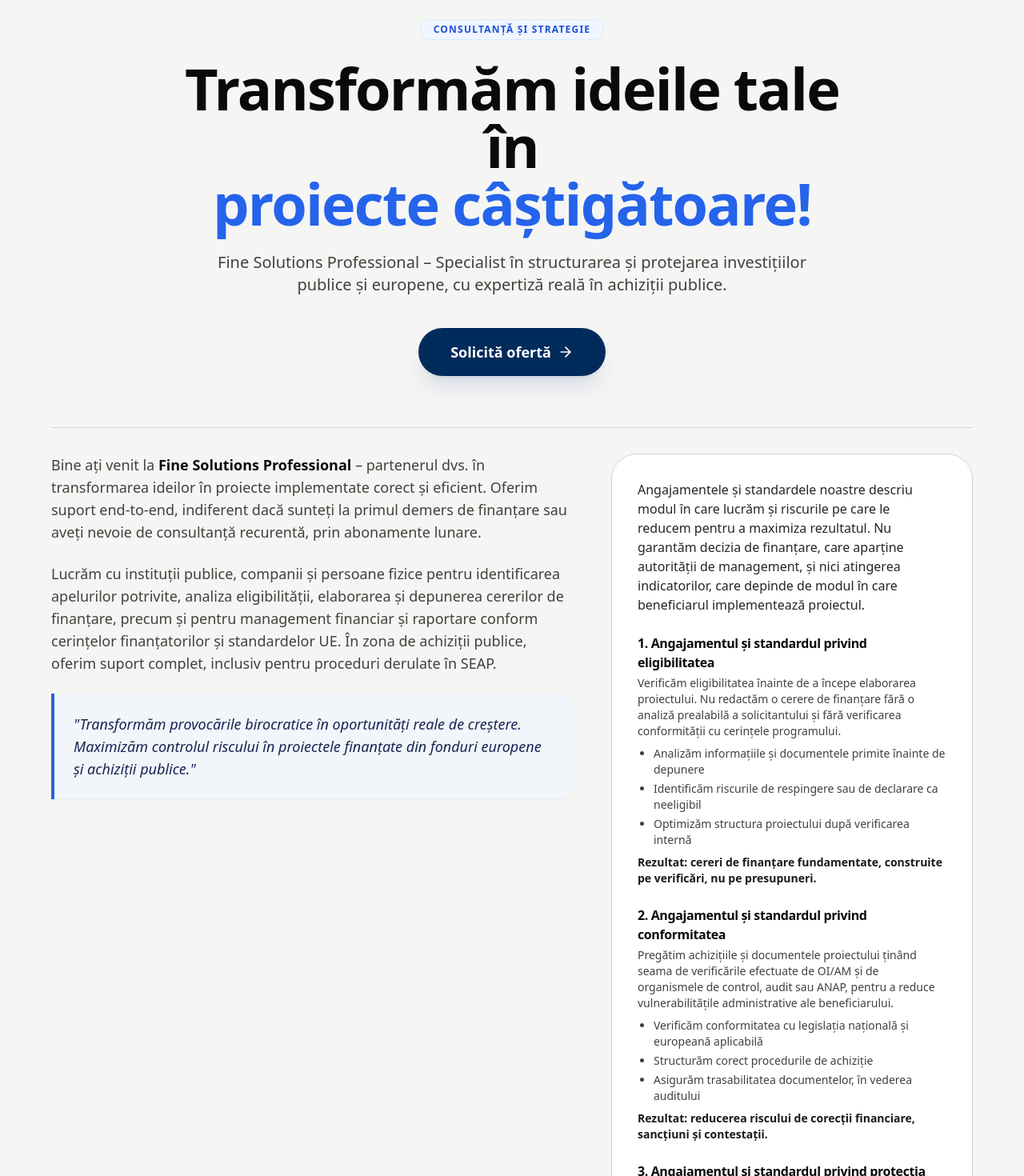
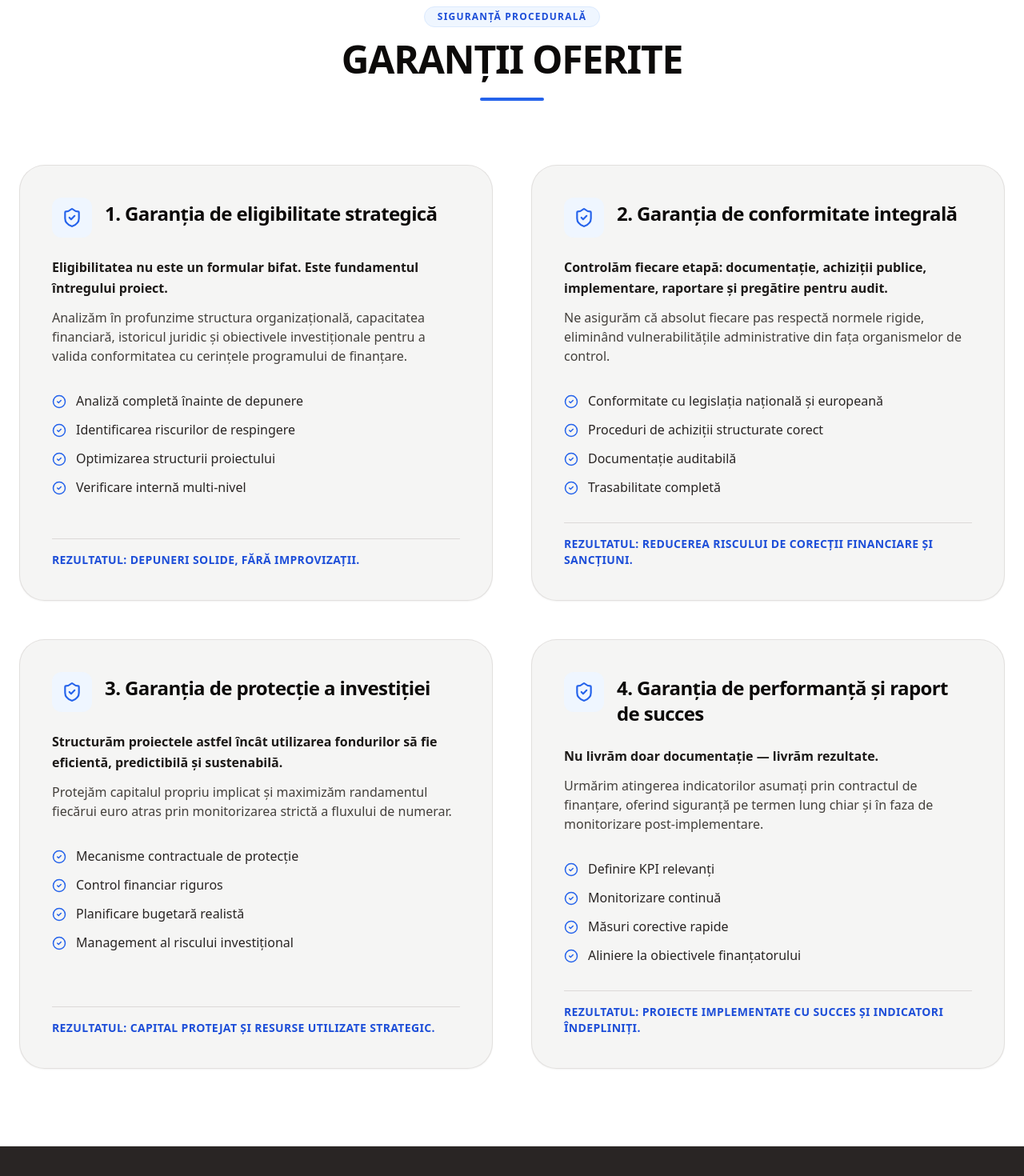
Before and after one commit to evialbert/FSPro, a Next.js app: page / in a window 1280 px wide. Shown: the part 2740-4210 px from the top of the page at 80% size. Built offline with nearby package versions, Linux system fonts and the light colour scheme.

Commit message:
Restaurare cod inițial Hero.tsx

```diff
--- a/components/Garantii.tsx
+++ b/components/Garantii.tsx
@@ -1,139 +1,143 @@
 "use client";
 
-import React from "react";
-import { CheckCircle2, ArrowRight } from "lucide-react";
+import React from 'react';
+import { ShieldCheck, CheckCircle2 } from 'lucide-react';
+import { motion } from 'framer-motion';
 
-export default function Hero() {
+export default function Garantii() {
+  const garantii = [
+    {
+      title: "1. Garanția de eligibilitate strategică",
+      intro: "Eligibilitatea nu este un formular bifat. Este fundamentul întregului proiect.",
+      desc: "Analizăm în profunzime structura organizațională, capacitatea financiară, istoricul juridic și obiectivele investiționale pentru a valida conformitatea cu cerințele programului de finanțare.",
+      bullets: [
+        "Analiză completă înainte de depunere",
+        "Identificarea riscurilor de respingere",
+        "Optimizarea structurii proiectului",
+        "Verificare internă multi-nivel"
+      ],
+      result: "Rezultatul: depuneri solide, fără improvizații."
+    },
+    {
+      title: "2. Garanția de conformitate integrală",
+      intro: "Controlăm fiecare etapă: documentație, achiziții publice, implementare, raportare și pregătire pentru audit.",
+      desc: "Ne asigurăm că absolut fiecare pas respectă normele rigide, eliminând vulnerabilitățile administrative din fața organismelor de control.",
+      bullets: [
+        "Conformitate cu legislația națională și europeană",
+        "Proceduri de achiziții structurate corect",
+        "Documentație auditabilă",
+        "Trasabilitate completă"
+      ],
+      result: "Rezultatul: reducerea riscului de corecții financiare și sancțiuni."
+    },
+    {
+      title: "3. Garanția de protecție a investiției",
+      intro: "Structurăm proiectele astfel încât utilizarea fondurilor să fie eficientă, predictibilă și sustenabilă.",
+      desc: " Protejăm capitalul propriu implicat și maximizăm randamentul fiecărui euro atras prin monitorizarea strictă a fluxului de numerar.",
+      bullets: [
+        "Mecanisme contractuale de protecție",
+        "Control financiar riguros",
+        "Planificare bugetară realistă",
+        "Management al riscului investițional"
+      ],
+      result: "Rezultatul: capital protejat și resurse utilizate strategic."
+    },
+    {
+      title: "4. Garanția de performanță și raport de succes",
+      intro: "Nu livrăm doar documentație — livrăm rezultate.",
+      desc: "Urmărim atingerea indicatorilor asumați prin contractul de finanțare, oferind siguranță pe termen lung chiar și în faza de monitorizare post-implementare.",
+      bullets: [
+        "Definire KPI relevanți",
+        "Monitorizare continuă",
+        "Măsuri corective rapide",
+        "Aliniere la obiectivele finanțatorului"
+      ],
+      result: "Rezultatul: proiecte implementate cu succes și indicatori îndepliniți."
+    }
+  ];
+
   return (
-    <section className="relative w-full py-20 md:py-28 px-6 bg-stone-50 border-b border-stone-200/60">
-      <div className="max-w-6xl mx-auto space-y-16">
+    <section id="garantii" className="py-24 bg-white px-6 border-b border-stone-200/60 overflow-x-hidden">
+      <div className="max-w-7xl mx-auto">
 
-        {/* --- ANTET HERO (Titlu & Subtitlu) --- */}
-        <div className="text-center space-y-6 max-w-4xl mx-auto">
-          {/* Etichetă autoritate */}
-          <span className="inline-block py-1 px-4 rounded-full bg-blue-50 text-blue-700 text-xs font-semibold tracking-widest uppercase border border-blue-100">
-            Consultanță și Strategie
-          </span>
-
-          {/* Titlu Impactant cu text albastru */}
-          <h1 className="text-4xl md:text-6xl lg:text-7xl font-extrabold tracking-tight text-stone-900 leading-[1.1]">
-            Transformăm ideile tale în <br />
-            <span className="text-blue-600">proiecte câștigătoare!</span>
-          </h1>
-
-          {/* Subtitlu */}
-          <p className="text-lg md:text-xl font-medium text-stone-600 max-w-3xl mx-auto leading-relaxed">
-            Fine Solutions Professional – Specialist în structurarea și protejarea investițiilor
-            publice și europene, cu expertiză reală în achiziții publice.
-          </p>
-
-          {/* Buton de acțiune vizibil permanent (Albastru Brand) */}
-          <div className="pt-4">
-            <a
-              href="/contact"
-              className="inline-flex items-center gap-2 bg-[#002B5B] text-white px-10 py-4 rounded-full font-bold text-lg hover:bg-blue-700 transition-all duration-300 transform hover:scale-105 shadow-xl shadow-blue-900/10"
+        {/* Antet Secțiune */}
+        <div className="text-center max-w-3xl mx-auto mb-20">
+          <motion.span
+            initial={{ opacity: 0, y: -10 }}
+            whileInView={{ opacity: 1, y: 0 }}
+            viewport={{ once: true }}
+            transition={{ duration: 0.5 }}
+            className="inline-block py-1 px-4 rounded-full bg-blue-50 text-blue-700 text-xs font-semibold tracking-widest uppercase border border-blue-100"
           >
-              Solicită ofertă <ArrowRight size={20} />
-            </a>
-          </div>
+            Siguranță Procedurală
+          </motion.span>
+          <motion.h2
+            initial={{ opacity: 0, y: 15 }}
+            whileInView={{ opacity: 1, y: 0 }}
+            viewport={{ once: true }}
+            transition={{ duration: 0.6, delay: 0.1 }}
+            className="text-3xl md:text-5xl font-extrabold text-stone-900 mt-4 tracking-tight"
+          >
+            GARANȚII OFERITE
+          </motion.h2>
+          <motion.div
+            initial={{ scaleX: 0 }}
+            whileInView={{ scaleX: 1 }}
+            viewport={{ once: true }}
+            transition={{ duration: 0.5, delay: 0.2 }}
+            className="h-1 w-20 bg-blue-600 mx-auto mt-6 rounded-full origin-center"
+          />
         </div>
 
-        {/* --- CORP HERO (Intro, Statement & Garanții) --- */}
-        <div className="grid grid-cols-1 lg:grid-cols-12 gap-12 pt-8 border-t border-stone-200 items-start">
-
-          {/* Coloana Stângă: Intro & Statement */}
-          <div className="lg:col-span-7 space-y-6 text-stone-600 text-base md:text-lg leading-relaxed text-left">
-            <p>
-              Bine ați venit la <strong className="text-stone-900">Fine Solutions Professional</strong> – partenerul dvs. în transformarea ideilor în proiecte
-              implementate corect și eficient. Oferim suport end-to-end, indiferent dacă
-              sunteți la primul demers de finanțare sau aveți nevoie de consultanță
-              recurentă, prin abonamente lunare.
-            </p>
-            <p>
-              Lucrăm cu instituții publice, companii și persoane fizice pentru identificarea apelurilor potrivite,
-              analiza eligibilității, elaborarea și depunerea cererilor de finanțare, precum
-              și pentru management financiar și raportare conform cerințelor finanțatorilor
-              și standardelor UE. În zona de achiziții publice, oferim suport complet,
-              inclusiv pentru proceduri derulate în SEAP.
-            </p>
-
-            {/* Statement Evidențiat */}
-            <div className="p-6 bg-blue-50/50 border-l-4 border-blue-600 rounded-r-2xl shadow-sm italic text-blue-950 font-medium">
-              "Transformăm provocările birocratice în oportunități reale de creștere. Maximizăm controlul riscului în proiectele finanțate din fonduri europene și achiziții publice."
+        {/* Grid-ul celor 4 Garanții */}
+        <div className="grid grid-cols-1 md:grid-cols-2 gap-8 lg:gap-12">
+          {garantii.map((garantie, idx) => (
+            <motion.div
+              key={idx}
+              initial={{ opacity: 0, x: idx % 2 === 0 ? -40 : 40 }}
+              whileInView={{ opacity: 1, x: 0 }}
+              viewport={{ once: true, margin: "-50px" }}
+              transition={{ duration: 0.6, ease: "easeOut" }}
+              className="bg-stone-50 rounded-[2rem] border border-stone-200/60 p-8 lg:p-10 shadow-sm hover:shadow-xl hover:bg-white hover:border-blue-200 transition-all duration-300 flex flex-col justify-between group"
+            >
+              <div className="space-y-6">
+                {/* Titlu și Iconiță */}
+                <div className="flex items-start gap-4">
+                  <div className="p-3 rounded-xl bg-blue-50 text-blue-600 group-hover:bg-blue-600 group-hover:text-white transition-colors shrink-0">
+                    <ShieldCheck size={26} />
                   </div>
+                  <h3 className="text-xl lg:text-2xl font-bold text-stone-900 tracking-tight pt-1">
+                    {garantie.title}
+                  </h3>
                 </div>
 
-          {/* Coloana Dreaptă: Angajamente și standarde (Textul tău nou) */}
-          <div className="lg:col-span-5 bg-white p-8 rounded-[2rem] border border-stone-200 shadow-sm space-y-6 text-left">
-            <p className="text-stone-700 text-sm md:text-base leading-relaxed">
-              Angajamentele și standardele noastre descriu modul în care lucrăm și riscurile pe care le reducem pentru a maximiza rezultatul. Nu garantăm decizia de finanțare, care aparține autorității de management, și nici atingerea indicatorilor, care depinde de modul în care beneficiarul implementează proiectul.
+                {/* Introducere boldată și descriere */}
+                <div className="space-y-3">
+                  <p className="text-stone-800 font-semibold text-base leading-relaxed">
+                    {garantie.intro}
                   </p>
-
-            <div className="space-y-6 text-stone-700 text-sm md:text-base">
-              <div>
-                <h4 className="font-bold text-stone-900 mb-1">1. Angajamentul și standardul privind eligibilitatea</h4>
-                <p className="mb-2 text-stone-600 text-xs md:text-sm">
-                  Verificăm eligibilitatea înainte de a începe elaborarea proiectului. Nu redactăm o cerere de finanțare fără o analiză prealabilă a solicitantului și fără verificarea conformității cu cerințele programului.
-                </p>
-                <ul className="list-disc pl-5 space-y-1 text-stone-600 text-xs md:text-sm mb-2">
-                  <li>Analizăm informațiile și documentele primite înainte de depunere</li>
-                  <li>Identificăm riscurile de respingere sau de declarare ca neeligibil</li>
-                  <li>Optimizăm structura proiectului după verificarea internă</li>
-                </ul>
-                <p className="font-semibold text-stone-800 text-xs md:text-sm">
-                  Rezultat: cereri de finanțare fundamentate, construite pe verificări, nu pe presupuneri.
+                  <p className="text-stone-600 text-sm md:text-base leading-relaxed">
+                    {garantie.desc}
                   </p>
                 </div>
 
-              <div>
-                <h4 className="font-bold text-stone-900 mb-1">2. Angajamentul și standardul privind conformitatea</h4>
-                <p className="mb-2 text-stone-600 text-xs md:text-sm">
-                  Pregătim achizițiile și documentele proiectului ținând seama de verificările efectuate de OI/AM și de organismele de control, audit sau ANAP, pentru a reduce vulnerabilitățile administrative ale beneficiarului.
-                </p>
-                <ul className="list-disc pl-5 space-y-1 text-stone-600 text-xs md:text-sm mb-2">
-                  <li>Verificăm conformitatea cu legislația națională și europeană aplicabilă</li>
-                  <li>Structurăm corect procedurile de achiziție</li>
-                  <li>Asigurăm trasabilitatea documentelor, în vederea auditului</li>
+                {/* Bullets cu bife */}
+                <ul className="space-y-3 pt-2">
+                  {garantie.bullets.map((bullet, bIdx) => (
+                    <li key={bIdx} className="flex items-start gap-3 text-sm md:text-base text-stone-700">
+                      <CheckCircle2 size={18} className="text-blue-600 shrink-0 mt-1" />
+                      <span>{bullet}</span>
+                    </li>
+                  ))}
                 </ul>
-                <p className="font-semibold text-stone-800 text-xs md:text-sm">
-                  Rezultat: reducerea riscului de corecții financiare, sancțiuni și contestații.
-                </p>
               </div>
 
-              <div>
-                <h4 className="font-bold text-stone-900 mb-1">3. Angajamentul și standardul privind protecția investiției</h4>
-                <p className="mb-2 text-stone-600 text-xs md:text-sm">
-                  Structurăm proiectele astfel încât utilizarea fondurilor să fie eficientă, previzibilă și sustenabilă. Încă din faza de fundamentare, beneficiarul cunoaște valoarea cofinanțării proprii și etapele estimate de rambursare, pe baza termenelor din contractul de finanțare.
-                </p>
-                <ul className="list-disc pl-5 space-y-1 text-stone-600 text-xs md:text-sm mb-2">
-                  <li>Clauze contractuale care protejează interesele beneficiarului</li>
-                  <li>Control financiar riguros, prin urmărirea cheltuielilor față de bugetul aprobat</li>
-                  <li>Planificare bugetară realistă, corelată cu fluxul de numerar</li>
-                  <li>Managementul riscurilor pe toată durata proiectului</li>
-                </ul>
-                <p className="font-semibold text-stone-800 text-xs md:text-sm">
-                  Rezultat: protejarea capitalului și a resurselor utilizate.
-                </p>
+              {/* Caseta Rezultat de la bază */}
+              <div className="mt-8 pt-4 border-t border-stone-200/80 text-blue-700 font-bold text-sm tracking-wide uppercase">
+                {garantie.result}
               </div>
-
-              <div>
-                <h4 className="font-bold text-stone-900 mb-1">4. Angajamentul și standardul privind performanța și raportarea</h4>
-                <p className="mb-2 text-stone-600 text-xs md:text-sm">
-                  Nu livrăm doar documentație, ci urmărim rezultatele. Monitorizăm indicatorii pe toată durata proiectului, semnalăm din timp riscul de neîndeplinire și propunem măsuri corective. Atingerea indicatorilor depinde de beneficiar, care răspunde de implementarea efectivă.
-                </p>
-                <ul className="list-disc pl-5 space-y-1 text-stone-600 text-xs md:text-sm mb-2">
-                  <li>Definirea indicatorilor relevanți (KPI)</li>
-                  <li>Monitorizare pe toată perioada contractuală</li>
-                  <li>Propunerea de măsuri corective</li>
-                  <li>Alinierea activităților la obiectivele proiectului</li>
-                </ul>
-                <p className="font-semibold text-stone-800 text-xs md:text-sm">
-                  Rezultat: proiecte implementate coerent, cu indicatori urmăriți și riscuri semnalate din timp.
-                </p>
-              </div>
-            </div>
-          </div>
-
+            </motion.div>
+          ))}
         </div>
 
       </div>
```
Lines whose indentation alone changed are shown as unchanged.
